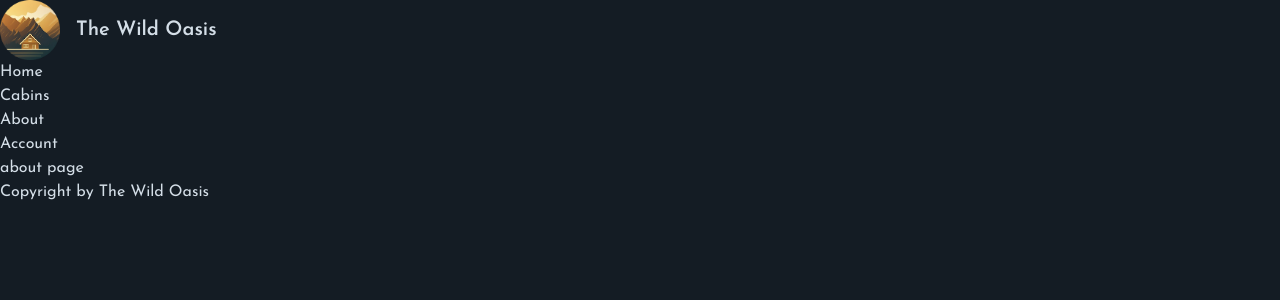
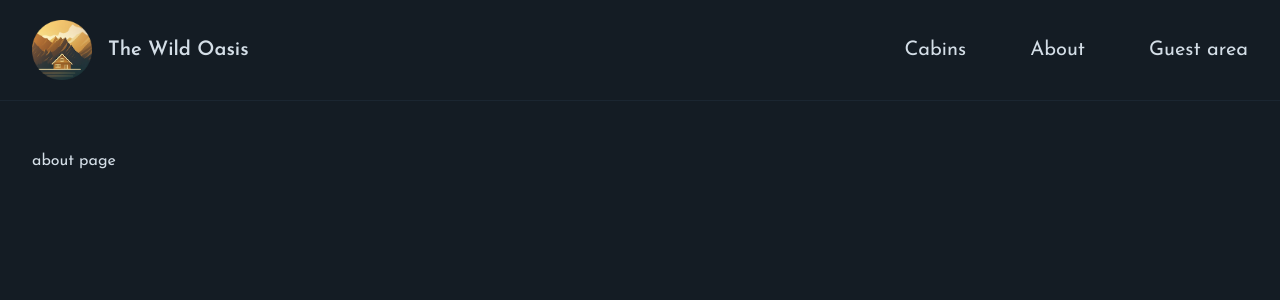
Before and after one commit to kalinin-vlad/The-Wild-Oasis-website, a Next.js app: page /about in a window 1280 px wide. Shown: the top 300 px of the page. Built offline with nearby package versions, Linux system fonts and the light colour scheme.

Commit message:
improving the navigation and root layout

```diff
--- /dev/null
+++ b/app/_components/Header.js
@@ -0,0 +1,15 @@
+import Navigation from '@/app/_components/Navigation';
+import Logo from '@/app/_components/Logo';
+
+function Header() {
+  return (
+    <header className='border-b border-primary-900 px-8 py-5'>
+      <div className='flex justify-between items-center max-w-7xl mx-auto'>
+        <Logo />
+        <Navigation />
+      </div>
+    </header>
+  );
+}
+
+export default Header;
--- a/app/_components/Navigation.js
+++ b/app/_components/Navigation.js
@@ -2,19 +2,33 @@
 
 export default function Navigation() {
   return (
-        <ul>
+    <nav className="z-10 text-xl">
+      <ul className="flex gap-16 items-center">
         <li>
-                <Link href="/">Home</Link>
+          <Link
+            href="/cabins"
+            className="hover:text-accent-400 transition-colors"
+          >
+            Cabins
+          </Link>
         </li>
         <li>
-                <Link href="/cabins">Cabins</Link>
+          <Link
+            href="/about"
+            className="hover:text-accent-400 transition-colors"
+          >
+            About
+          </Link>
         </li>
         <li>
-                <Link href="/about">About</Link>
-            </li>
-            <li>
-                <Link href="/account">Account</Link>
+          <Link
+            href="/account"
+            className="hover:text-accent-400 transition-colors"
+          >
+            Guest area
+          </Link>
         </li>
       </ul>
-    )
+    </nav>
+  );
 }
--- a/app/layout.js
+++ b/app/layout.js
@@ -1,7 +1,7 @@
-import Logo from "@/app/_components/Logo";
-import Navigation from "@/app/_components/Navigation";
 import "@/app/_styles/globals.css"
 import { Josefin_Sans } from 'next/font/google'
+
+import Header from "./_components/Header";
 
 const josefin = Josefin_Sans({
   subsets: ['latin'],
@@ -20,13 +20,11 @@
 export default function RootLayout({ children }) {
   return (
     <html lang="en">
-      <body className={`${josefin.className} bg-primary-950 text-primary-100 min-h-screen`}>
-        <header>
-          <Logo />
-          <Navigation />
-        </header>
-        <main>{children}</main>
-        <footer>Copyright by The Wild Oasis</footer>
+      <body className={`${josefin.className} bg-primary-950 antialiased text-primary-100 min-h-screen flex flex-col`}>
+        <Header />
+        <div className="flex-1 px-8 py-12">
+          <main className="max-w-7xl mx-auto">{children}</main>
+        </div>
       </body>
     </html>
   )
```
Lines whose indentation alone changed are shown as unchanged.
